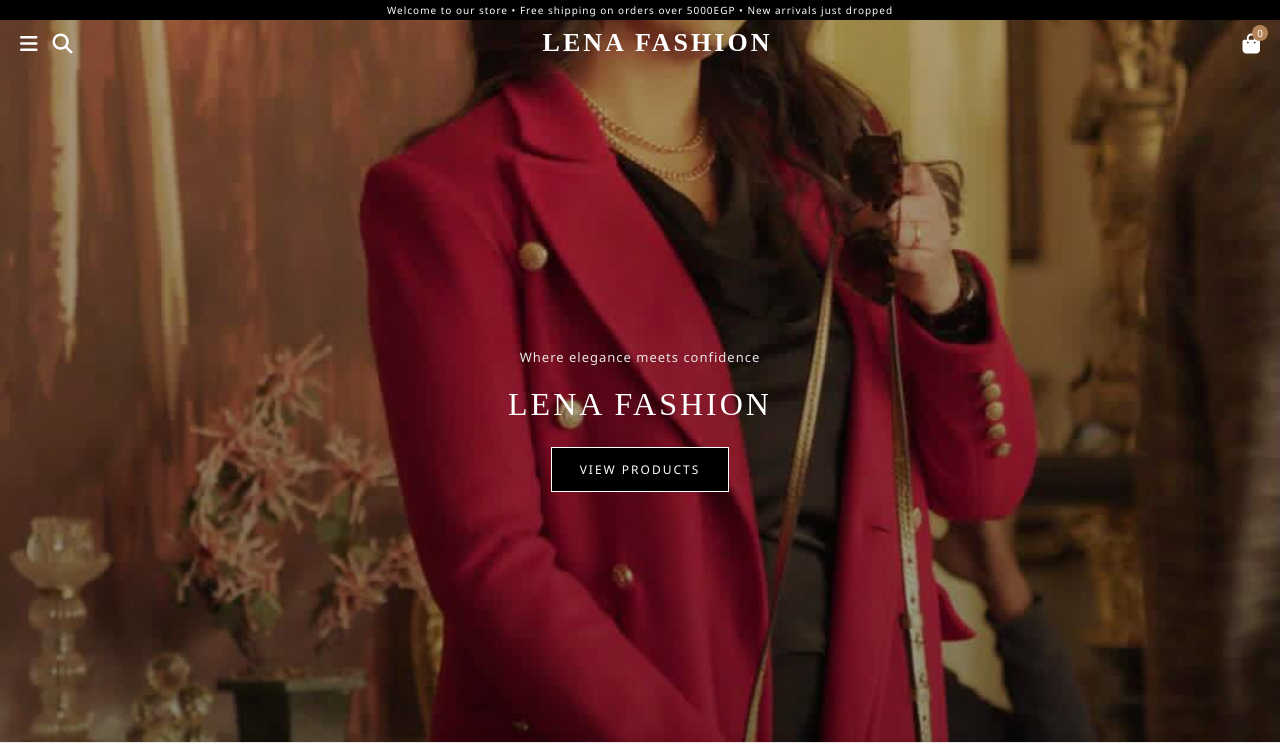
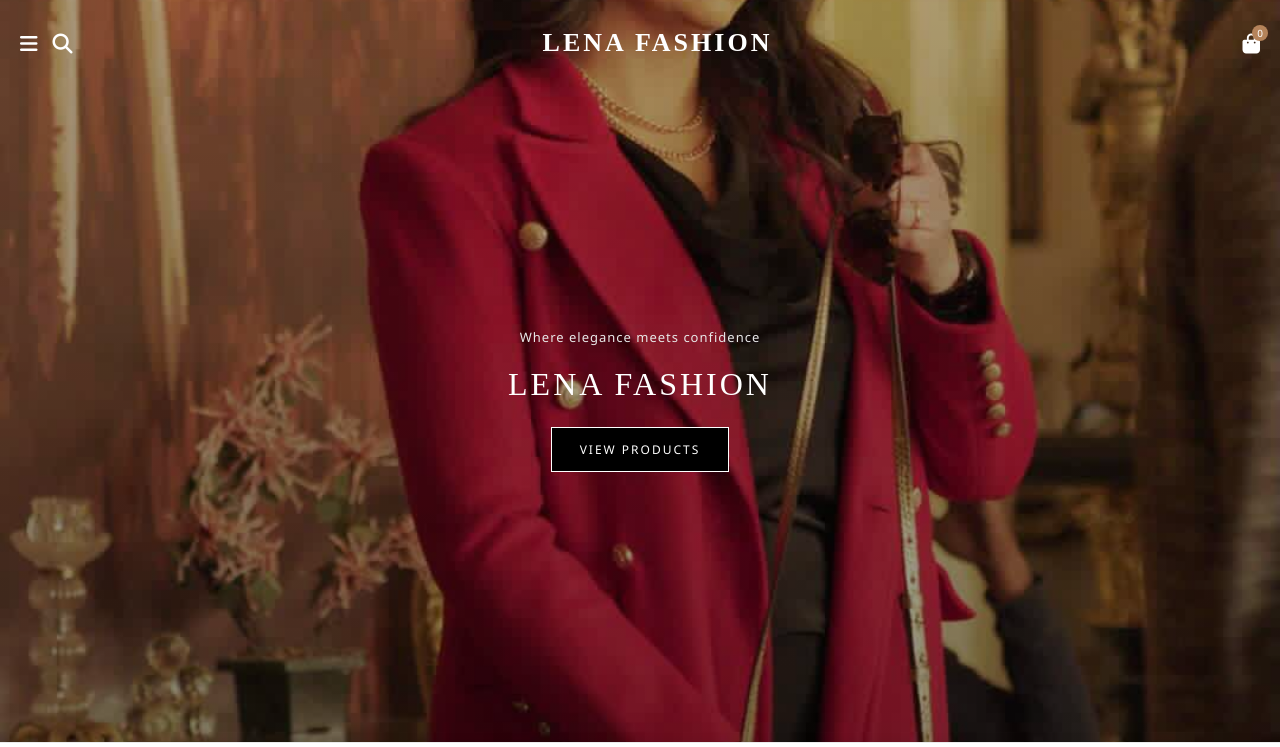
Before and after one commit to lenafashion06-svg/Lena-Fashion, a website: page index.html in a window 1280 px wide. Shown: the top 747 px of the page. Drawn offline with Linux system fonts and the light colour scheme.

Commit message:
Update index.html

```diff
--- a/index.html
+++ b/index.html
@@ -27,10 +27,6 @@
 <body>
 
     <div id="splash-screen"><h1 class="splash-logo">LENA FASHION</h1></div>
-
-    <div class="top-announcement-bar">
-        <span data-key="announcement">Welcome to our store • Free shipping on orders over 5000EGP • New arrivals just dropped</span>
-    </div>
 
     <header class="lilly-header">
         <div class="header-left-actions">
```
